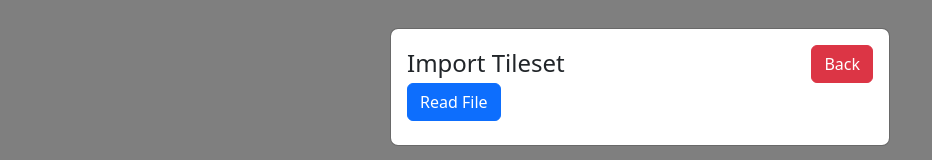
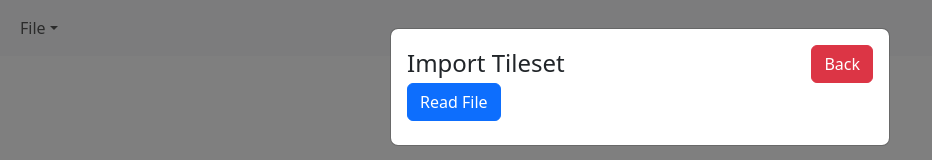
Before and after one commit to Tiny-Country-Games/wave-function-collapse, a React (Create React App) app in the folder tileset-editor/: page /import in a window 1280 px wide. Shown: the top 160 px of the page, without its empty margins (0-932 px from the left). Built offline with nearby package versions, Linux system fonts and the light colour scheme.

Commit message:
Save tileset

```diff
--- /dev/null
+++ b/tileset-editor/src/components/Header/Header.tsx
@@ -0,0 +1,33 @@
+import {useAppSelector} from "../../hooks/redux";
+import {FileData} from "../../data/FileData";
+import {Container, Nav, Navbar, NavDropdown} from "react-bootstrap";
+import IconText from "../IconText/IconText";
+import {faSave} from "@fortawesome/free-solid-svg-icons";
+
+const Header = () => {
+    const tileData = useAppSelector(state => state.root.tileData);
+    const tileset = useAppSelector(state => state.root.tileset);
+
+    const onSave = () => {
+        if (!tileData || !tileset) return;
+        FileData.saveTileset(tileset);
+    };
+
+    return (
+        <header>
+            <Navbar className={'bg-body-tertiary'}>
+                <Container fluid>
+                    <Nav>
+                        <NavDropdown title={'File'} id={'nav-dropdown-file'}>
+                            <NavDropdown.Item onClick={onSave}>
+                                <IconText icon={faSave} fixedWidth>Save</IconText>
+                            </NavDropdown.Item>
+                        </NavDropdown>
+                    </Nav>
+                </Container>
+            </Navbar>
+        </header>
+    );
+};
+
+export default Header;
--- a/tileset-editor/src/containers/App/App.tsx
+++ b/tileset-editor/src/containers/App/App.tsx
@@ -3,6 +3,7 @@ import {Col, Container, Row} from "react-bootstrap";
 import {useAppSelector} from "../../hooks/redux";
 import CreateTilesetRoutes from "../../routers/CreateTilesetRoutes/CreateTilesetRoutes";
 import MainRoutes from "../../routers/MainRoutes/MainRoutes";
+import Header from "../../components/Header/Header";
 
 const App = () => {
     const tileData = useAppSelector(state => state.root.tileData);
@@ -14,6 +15,8 @@ const App = () => {
     })();
 
     return (
+        <>
+            <Header/>
             <Container fluid>
                 <Row>
                     <Col>
@@ -21,6 +24,7 @@ const App = () => {
                     </Col>
                 </Row>
             </Container>
+        </>
     );
 };
 
--- a/tileset-editor/src/data/FileData.ts
+++ b/tileset-editor/src/data/FileData.ts
@@ -30,10 +30,10 @@ export namespace FileData {
         return FileData.cleanTileset(parsedObject);
     };
 
-    export const saveTileset = async (tileset: TileSet) => {
+    export const saveTileset = (tileset: TileSet) => {
         const tilesetFile = YAML.stringify(FileData.cleanTileset(tileset));
         const blob = new Blob([tilesetFile], {type: 'text/yaml;charset=utf-8'});
-        saveAs(blob, 'tileset.yaml');
+        saveAs(blob, `${tileset.source.replaceAll(/^(.*)\..+$/g, '$1')}.yml`);
     }
 
     export const cleanTileset = (tileset: TileSet): TileSet => {
```
Lines whose indentation alone changed are shown as unchanged.
